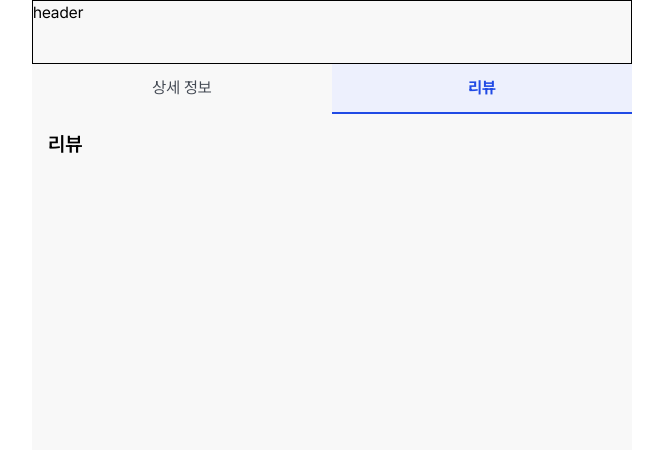
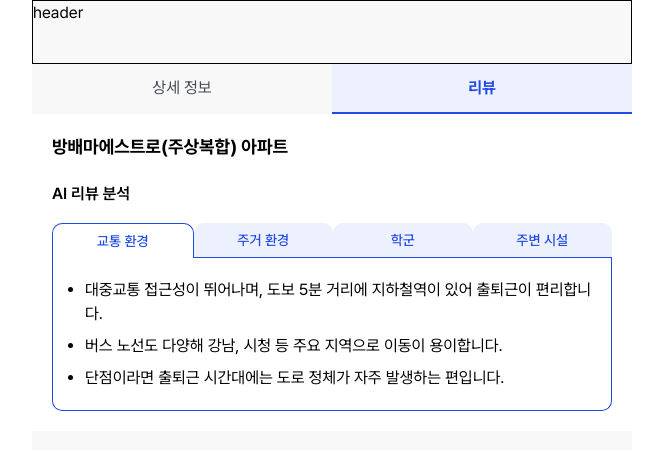
Before and after one commit to FC-DEV3-Final-Project/zoop-frontend, a Next.js app: page /property/1 in a window 1280 px wide. Both pictures are taken after a click on the button "리뷰". Shown: the top 450 px of the page, without its empty margins (308-971 px from the left). Built offline with nearby package versions, Linux system fonts and the light colour scheme.

Commit message:
feat: 항목 별 리뷰 탭 제작

```diff
--- a/package.json
+++ b/package.json
@@ -10,6 +10,7 @@
   },
   "dependencies": {
     "@radix-ui/react-slot": "^1.2.3",
+    "@radix-ui/react-tabs": "^1.1.12",
     "@tailwindcss/line-clamp": "^0.4.4",
     "@tanstack/react-query": "^5.77.2",
     "class-variance-authority": "^0.7.1",
--- /dev/null
+++ b/src/app/property/[id]/components/review/EnvironmentTabs.tsx
@@ -0,0 +1,62 @@
+"use client";
+
+import { Tabs, TabsList, TabsTrigger, TabsContent } from "@/components/ui/tabs";
+
+const tabs = [
+  {
+    name: "교통 환경",
+    value: "transport",
+    content: [
+      "대중교통 접근성이 뛰어나며, 도보 5분 거리에 지하철역이 있어 출퇴근이 편리합니다.",
+      "버스 노선도 다양해 강남, 시청 등 주요 지역으로 이동이 용이합니다.",
+      "단점이라면 출퇴근 시간대에는 도로 정체가 자주 발생하는 편입니다.",
+    ],
+  },
+  {
+    name: "주거 환경",
+    value: "residence",
+    content: ["주거 환경 관련 설명입니다."],
+  },
+  {
+    name: "학군",
+    value: "school",
+    content: ["학군 정보입니다."],
+  },
+  {
+    name: "주변 시설",
+    value: "facility",
+    content: ["주변 시설 정보입니다."],
+  },
+];
+
+export default function EnvironmentTabs() {
+  return (
+    <Tabs defaultValue="transport" className="w-full">
+      <TabsList className="relative z-10 flex w-full justify-start gap-0 bg-white p-0">
+        {tabs.map((tab) => (
+          <TabsTrigger
+            key={tab.value}
+            value={tab.value}
+            className={`-mb-px rounded-t-[10px] border border-b-blue-800-primary bg-blue-050-bg px-4 py-2 text-subtitle4 text-blue-800-primary data-[state=active]:relative data-[state=active]:z-20 data-[state=inactive]:border-x-0 data-[state=active]:border-b-0 data-[state=inactive]:border-t-0 data-[state=active]:border-x-blue-800-primary data-[state=active]:border-t-blue-800-primary data-[state=active]:bg-white data-[state=active]:text-blue-800-primary data-[state=active]:after:absolute data-[state=active]:after:bottom-0 data-[state=active]:after:left-0 data-[state=active]:after:h-[1px] data-[state=active]:after:w-full data-[state=active]:after:bg-white data-[state=active]:after:content-['']`}
+          >
+            {tab.name}
+          </TabsTrigger>
+        ))}
+      </TabsList>
+
+      {tabs.map((tab) => (
+        <TabsContent
+          key={tab.value}
+          value={tab.value}
+          className="z-0 rounded-b-[10px] border border-t-0 border-blue-800-primary bg-white px-4 py-5 text-body2 text-black"
+        >
+          <ul className="list-disc space-y-2 pl-4">
+            {tab.content.map((line, idx) => (
+              <li key={idx}>{line}</li>
+            ))}
+          </ul>
+        </TabsContent>
+      ))}
+    </Tabs>
+  );
+}
--- a/src/app/property/[id]/components/review/ReviewTab.tsx
+++ b/src/app/property/[id]/components/review/ReviewTab.tsx
@@ -1,8 +1,19 @@
-export default function PropertyReviewTab({ id }: { id: string }) {
+"use client";
+
+import EnvironmentTabs from "./EnvironmentTabs";
+
+interface ReviewTabProps {
+  id: string;
+}
+
+export default function ReviewTab({ id }: { id: string }) {
   return (
-    <div className="p-4">
-      <h2 className="text-xl font-semibold">리뷰</h2>
-      {/* 리뷰 목록 + 리뷰 작성 버튼 */}
+    <div className="flex flex-col gap-6 bg-white p-5">
+      <div className="text-title3 text-black">방배마에스트로(주상복합) 아파트</div>
+      <div className="flex flex-col gap-4">
+        <div className="text-subtitle2 text-black">AI 리뷰 분석</div>
+        <EnvironmentTabs />
+      </div>
     </div>
   );
 }
--- /dev/null
+++ b/src/components/ui/tabs.tsx
@@ -0,0 +1,50 @@
+"use client";
+
+import * as React from "react";
+import * as TabsPrimitive from "@radix-ui/react-tabs";
+
+import { cn } from "@/lib/utils";
+
+function Tabs({ className, ...props }: React.ComponentProps<typeof TabsPrimitive.Root>) {
+  return (
+    <TabsPrimitive.Root data-slot="tabs" className={cn("flex flex-col", className)} {...props} />
+  );
+}
+
+function TabsList({ className, ...props }: React.ComponentProps<typeof TabsPrimitive.List>) {
+  return (
+    <TabsPrimitive.List
+      data-slot="tabs-list"
+      className={cn(
+        "bg-muted text-muted-foreground inline-flex h-9 w-fit items-center justify-center p-[3px]",
+        className,
+      )}
+      {...props}
+    />
+  );
+}
+
+function TabsTrigger({ className, ...props }: React.ComponentProps<typeof TabsPrimitive.Trigger>) {
+  return (
+    <TabsPrimitive.Trigger
+      data-slot="tabs-trigger"
+      className={cn(
+        "data-[state=active]:bg-background dark:data-[state=active]:text-foreground focus-visible:border-ring focus-visible:ring-ring/50 focus-visible:outline-ring dark:data-[state=active]:border-input dark:data-[state=active]:bg-input/30 text-foreground dark:text-muted-foreground inline-flex h-[calc(100%-1px)] flex-1 items-center justify-center gap-1.5 whitespace-nowrap border border-transparent px-2 py-1 text-sm font-medium focus-visible:outline-1 focus-visible:ring-[3px] disabled:pointer-events-none disabled:opacity-50 [&_svg:not([class*='size-'])]:size-4 [&_svg]:pointer-events-none [&_svg]:shrink-0",
+        className,
+      )}
+      {...props}
+    />
+  );
+}
+
+function TabsContent({ className, ...props }: React.ComponentProps<typeof TabsPrimitive.Content>) {
+  return (
+    <TabsPrimitive.Content
+      data-slot="tabs-content"
+      className={cn("flex-1 outline-none", className)}
+      {...props}
+    />
+  );
+}
+
+export { Tabs, TabsList, TabsTrigger, TabsContent };
```
Also changed, not shown: 1 other file (tests, documents, lock files or other folders).
